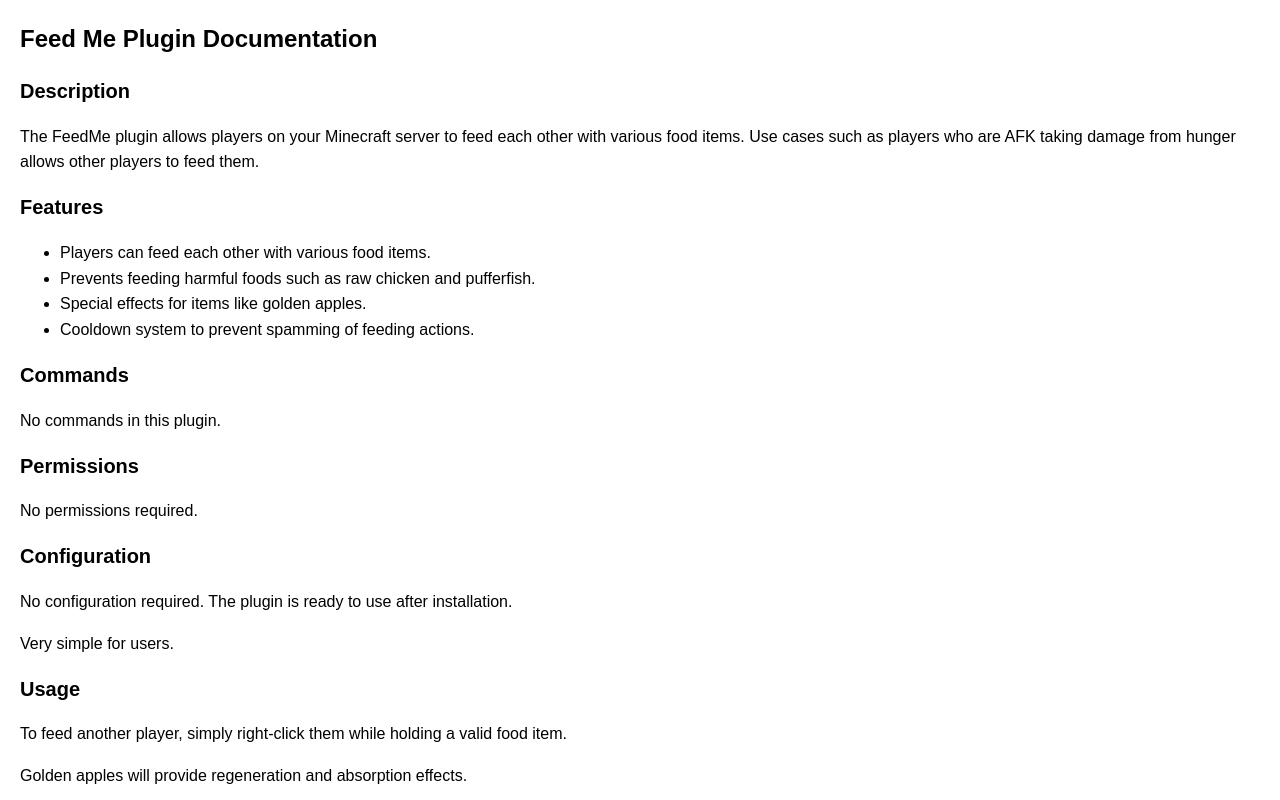
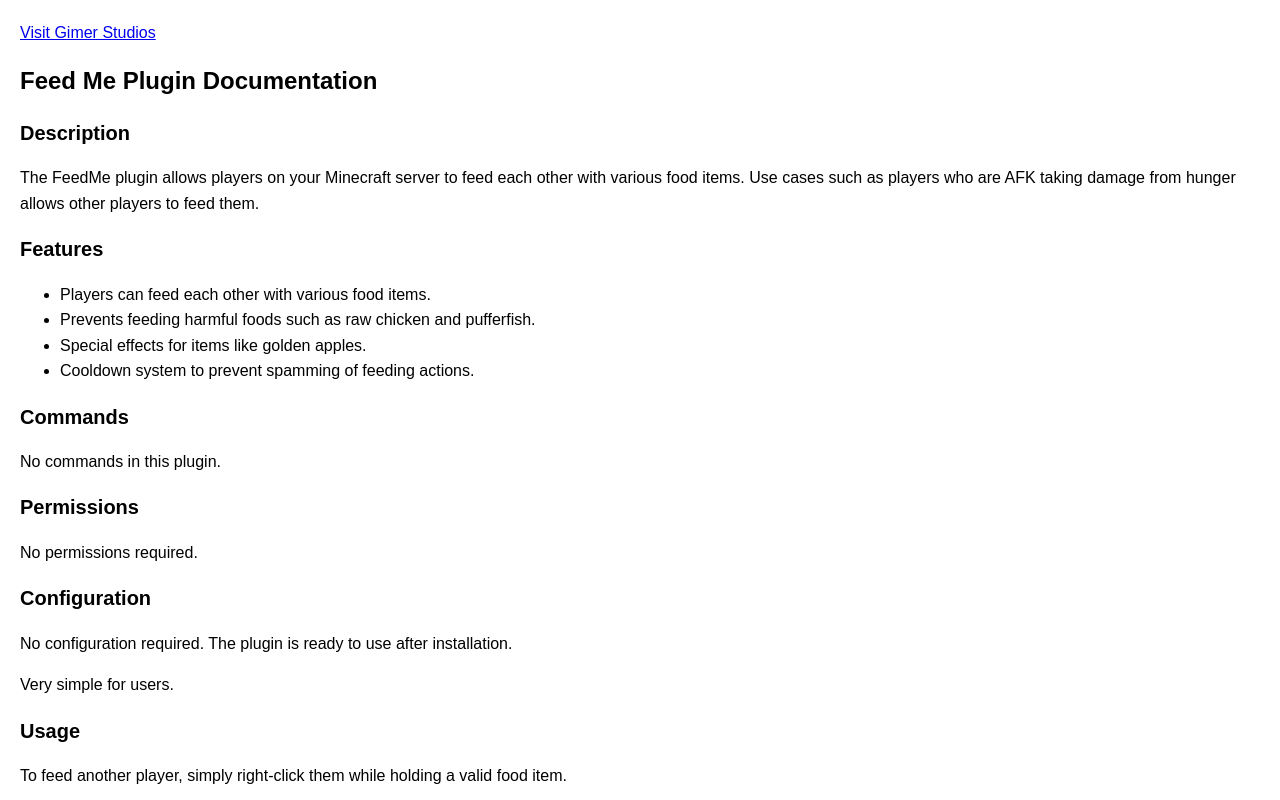
Before and after one commit to Gimer-Studios/FeedMeWeb, a plain HTML site: page index.html in a window 1280 px wide. Shown: the top 800 px of the page. Drawn offline with Linux system fonts and the light colour scheme.

Commit message:
Update index.html

```diff
--- a/index.html
+++ b/index.html
@@ -38,6 +38,7 @@
     </style>
 </head>
 <body>
+    <a href="http://www.gimerstudios.com">Visit Gimer Studios</a>
     <h1>Feed Me Plugin Documentation</h1>
 
     <h2>Description</h2>
```
